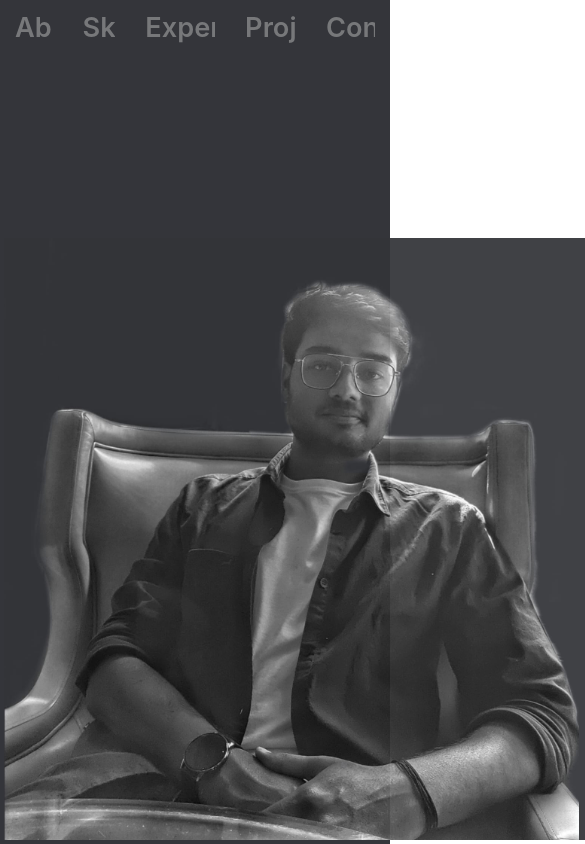
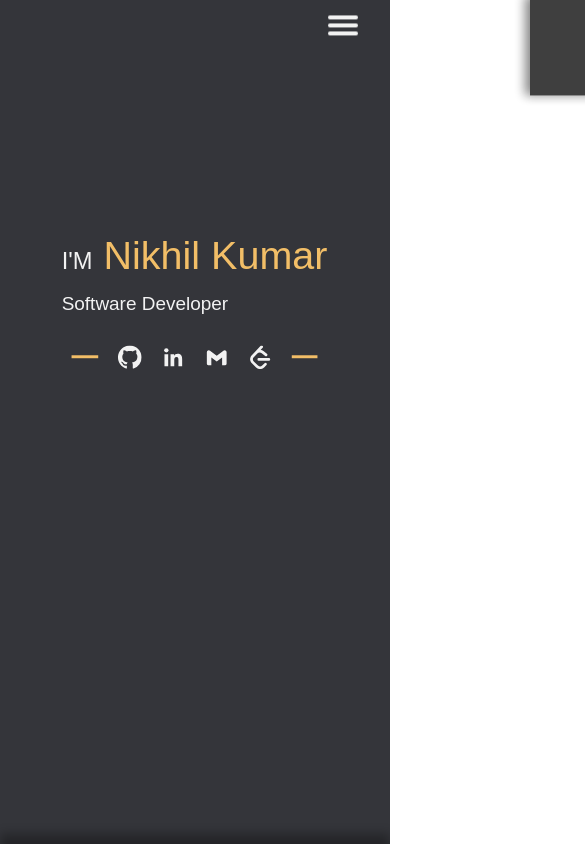
Before and after one commit to Nikblaze/portfolio-website, a React (Create React App) app: page / in a window 390 px wide. Shown: the top 844 px of the page, 585 px wide, since content can reach past the window. Built offline with nearby package versions, Linux system fonts and the light colour scheme.

Commit message:
header made dynamic for mobile view.

```diff
--- a/src/Experience/ExperienceSection.js
+++ b/src/Experience/ExperienceSection.js
@@ -13,7 +13,7 @@ function ExperienceSection(props) {
         <div className="verticle"></div>
       </div>
       <div className="details">
-        <div className="title">{element.title}</div>
+        <div className="title">{element.title} <span className="side-date-range">{' ( ' + element.DateRange + ' ) '}</span></div>
         <div className="title">{element.company}</div>
         <div className="location">{element.location}</div>
         <div className="description">{element.description}</div>
--- a/src/Experience/experience.css
+++ b/src/Experience/experience.css
@@ -1,7 +1,7 @@
 .experience-header {
     color: white;
-    font-size: 4rem;
-    padding-left: 10%;
+    font-size: clamp(2rem, 4vw, 4rem);
+    padding-left: clamp(5%, 8%, 10%);
     font-family: serif;
     text-align: left;
 }
@@ -9,55 +9,57 @@
 .container {
     display: flex;
     color: white;
-    margin-bottom: 2rem;
-
+    margin-bottom: clamp(1rem, 2vw, 2rem);
 }
 
 .date-range {
     flex: 5;
-    margin-top: 0.2rem;
+    margin-top: clamp(0.1rem, 0.4vw, 0.2rem);
     display: flex;
     justify-content: flex-end;
-    padding-right:10px;
+    padding-right: clamp(5px, 1vw, 10px);
 }
-.selected-date{
+
+.selected-date {
     height: fit-content;
-    padding: 10px;
+    padding: clamp(5px, 2vw, 10px);
     background: #3D3E42;
-    border-radius: 5px;
+    border-radius: clamp(3px, 1vw, 5px);
 }
+
 .separation-bar {
     flex: 1;
     display: flex;
     align-items: center;
     justify-content: flex-start;
     flex-direction: column;
-    margin: 0.4rem;
+    margin: clamp(0.2rem, 0.5vw, 0.4rem);
 }
 
 .circle {
-    height: 1.2rem;
-    width: 1.2rem;
+    height: clamp(0.6rem, 2vw, 1.2rem);
+    width: clamp(0.6rem, 2vw, 1.2rem);
     background: #FFC86B;
     border-radius: 100%;
-    margin: 3px;
-    box-shadow: 0 0 10px #FFC86B;
+    margin: clamp(1px, 0.5vw, 3px);
+    box-shadow: 0 0 clamp(5px, 1vw, 10px) #FFC86B;
     animation: glowAnimation 1.5s ease-in-out infinite alternate;
 }
+
 @keyframes glowAnimation {
     0% {
-      box-shadow: 0 0 10px #FFC86B;
+        box-shadow: 0 0 clamp(5px, 1vw, 10px) #FFC86B;
     }
     100% {
-      box-shadow: 0 0 20px #FFC86B, 0 0 30px #FFC86B;
+        box-shadow: 0 0 clamp(10px, 2vw, 20px) #FFC86B, 0 0 clamp(15px, 3vw, 30px) #FFC86B;
     }
-  }
+}
 
 .verticle {
     width: 3%;
     background: white;
     flex-grow: 1;
-    margin-top: 10px;
+    margin-top: clamp(5px, 2vw, 10px);
 }
 
 .details {
@@ -65,19 +67,35 @@
     display: flex;
     flex-direction: column;
     align-items: flex-start;
-    padding-left: 0.4rem;
-    margin-bottom: 0.4rem;
+    padding-left: clamp(0.2rem, 1vw, 0.4rem);
+    margin-bottom: clamp(0.2rem, 1vw, 0.4rem);
 }
-.description{
-    font-size: 1rem;
+
+.description {
+    font-size: clamp(0.8rem, 2vw, 1rem);
     font-weight: 700;
     text-align: left;
-    margin-top: 0.2rem;
+    margin-top: clamp(0.1rem, 1vw, 0.2rem);
     color: #adadad;
 }
+
 .location {
-    font-size: 1.2rem;
+    font-size: clamp(1rem, 2.5vw, 1.2rem);
 }
-.title{
-    font-size: 1.6rem;
+
+.title {
+    font-size: clamp(1.2rem, 3vw, 1.6rem);
 }
+
+.side-date-range {
+    display: none;
+}
+
+@media screen and (max-width: 768px) {
+    .side-date-range {
+        display: block;
+    }
+    .date-range {
+        display: none;
+    }
+}
--- a/src/Landing-page/landing-page.css
+++ b/src/Landing-page/landing-page.css
@@ -1,95 +1,128 @@
-*{
+* {
     margin: 0;
     padding: 0;
 }
-.first-page{
+
+.first-page {
     height: 100vh;
     background-color: #34353A;
     display: flex;
     flex-direction: column;
     justify-content: space-between;
+    z-index: 0;
+    position: fixed;
+    width: 100%;
+    transition: opacity 0.5s ease, transform 0.5s ease;
 }
-.second-page{
-    background-color:#31333B;
+
+.second-page {
+    background-color: #31333B;
     padding-bottom: 4rem;
+    z-index: 1;
+    position: absolute;
+    top: 100vh;
+    box-shadow: 0px -10px 10px 0px rgb(0 0 0 / 31%)
 }
-.header{
+
+.header {
     display: flex;
     align-items: center;
     justify-content: center;
     color: #7C7D7F;
     padding-top: 3%;
-    font-size: 1.7rem;
+    font-size: clamp(1.2rem, 2.5vw, 1.7rem);
+
     font-weight: 600;
     z-index: 1000;
     animation: slideDown 1s ease-out;
-}
-.header >  div{
-    width: fit-content;
-    margin:0px 15px;
 }
 
 .header-options {
     position: relative;
     cursor: pointer;
+    display: flex;
+    position: relative;
+    overflow: hidden;
+    padding: 0;
+    padding-bottom: 5px;
+    display: flex;
+    justify-content: space-evenly;
+    width: 65%;
 }
-.header-options:hover{
+
+.header-options:hover {
     color: white;
 }
-.body{
+
+.body {
     display: flex;
     align-items: center;
     justify-content: space-between;
 }
-.profile-img{
+
+.profile-img {
     animation: fadeInZoom 1s ease-out;
 }
-.message{
+
+.message {
     color: white;
-    font-size: 2rem;
+    font-size: clamp(1.5rem, 3vw, 2rem);
     font-family: sans-serif;
     margin: 5% 10% 20% 10%;
     text-align: left;
-    display:flex;
+    display: flex;
     flex-direction: column;
     animation: fadeInZoom 1s ease-out;
 }
-.name{
+
+.name {
     color: #FFC86B;
-        font-size:3.5rem;
+    font-size: clamp(2.5rem, 6vw, 3.5rem);
 }
-.job-title{
-    padding-top:5px;
-    font-size: 2rem;
+
+.job-title {
+    padding-top: 5px;
+    font-size: clamp(1.2rem, 4vw, 2rem);
 }
-.connect-icons{
+
+.connect-icons {
     display: flex;
     align-items: center;
     justify-content: space-between;
     margin-top: 10%;
 }
-.bar{
+
+.bar {
     height: 3px;
     background-color: #FFC86B;
     width: 20%;
-    flex:2;
-    margin:0px 10px;
+    flex: 2;
+    margin: 0px 10px;
     transition: all 0.3s ease;
 }
-.icons{
-    margin:0px 10px;
+
+.icons {
+    margin: 0px 10px;
 }
-.icons:hover{
+
+.icons:hover {
     cursor: pointer;
     transform: scale(1.1);
     transition: all 0.2s ease-out;
 }
-.icon-list{
+
+.icon-list {
     flex: 1;
     display: flex;
 }
-.section{
+
+.section {
     margin-bottom: 5%;
+}
+
+.header-menu {
+    display: flex;
+    width: 55%;
 }
 
 .header-options {
@@ -114,34 +147,149 @@
 }
 
 .header-options:hover::after {
-	animation: link-hoverstate .7s linear forwards;
-	animation-timing-function: linear;
+    animation: link-hoverstate 0.7s linear forwards;
     animation-timing-function: cubic-bezier(0.645, 0.045, 0.355, 1);
+}
+
+.hamburger {
+    width: 30px;
+    height: 30px;
+    display: flex;
+    flex-direction: column;
+    justify-content: space-between;
+    cursor: pointer;
+    z-index: 2;
+    margin: 1rem 2rem;
+}
+
+
+.line {
+    width: 30px;
+    height: 4px;
+    background-color: white;
+    border-radius: 2px;
+    position: absolute;
+    transition: all 0.4s ease;
+}
+
+/* Specific placement of each line */
+.line1 {
+    top: 20px;
+    /* Top line */
+    transform-origin: center;
+}
+
+.line2 {
+    top: 28px;
+    /* Middle line */
+    transform-origin: center;
+    transition: opacity 0.2s ease;
+}
+
+.line3 {
+    top: 36px;
+    /* Bottom line */
+    transform-origin: center;
+}
+
+/* Animation for lines transforming to a cross */
+.rotate45 {
+    transform: rotate(45deg) translate(5.5px, 5.5px);
+}
+
+.rotate135 {
+    transform: rotate(-45deg) translate(5.5px, -5.5px);
+}
+
+.fade-out {
+    opacity: 0;
+}
+
+/* Side panel styling */
+.side-panel {
+    position: fixed;
+    top: 0;
+    right: -100%;
+    width: 250px;
+    height: 100%;
+    background-color: #333;
+    display: flex;
+    flex-direction: column;
+    align-items: flex-start;
+    padding: 50px 20px;
+    transition: right 0.5s ease;
+    box-shadow: -5px 0px 10px rgba(0, 0, 0, 0.5);
+    z-index: 1;
+}
+
+.side-panel.open {
+    right: 0;
+}
+
+
+
+@media (min-width: 768px) {
+    .hamburger {
+        display: none;
+    }
+
+    .header-menu {
+        display: flex;
+    }
+
+    .side-panel {
+        display: none;
+    }
+}
+
+@media (max-width: 768px) {
+    .header-menu {
+        display: none;
+    }
+
+    .hamburger {
+        display: flex;
+    }
+
+    .header {
+        justify-content: flex-end;
+
+        .header-options {
+            align-items: flex-start;
+        }
+    }
+
+    .side-panel {
+        display: flex;
+    }
 }
 
 @keyframes link-hoverstate {
     0% {
         opacity: 1;
-		transform: translate3d(-100%, 0, 0)
+        transform: translate3d(-100%, 0, 0);
     }
+
     55% {
-		transform: translate3d(100%, 0, 0)
+        transform: translate3d(100%, 0, 0);
     }
+
     56% {
-		transform: translate3d(100%, calc(0.5rem + 4px), 0)
+        transform: translate3d(100%, calc(0.5rem + 4px), 0);
     }
+
     100% {
         opacity: 1;
-		transform: translate3d(0, calc(0.5rem + 4px), 0)
+        transform: translate3d(0, calc(0.5rem + 4px), 0);
     }
 }
-
 
 @keyframes slideDown {
     from {
         transform: translateY(-100%);
         opacity: 0;
     }
+
     to {
         transform: translateY(0);
         opacity: 1;
@@ -153,16 +301,19 @@
         opacity: 0;
         transform: scale(0.8);
     }
+
     100% {
         opacity: 1;
         transform: scale(1);
     }
 }
+
 @keyframes slideInRight {
     0% {
         opacity: 0;
         transform: translateX(100%);
     }
+
     100% {
         opacity: 1;
         transform: translateX(0);
@@ -189,7 +340,7 @@
 }
 
 .typing-text {
-    font-size: 4rem;
+    font-size: clamp(2.5rem, 7vw, 4rem);
     font-weight: 600;
     color: black;
     white-space: nowrap;
@@ -203,10 +354,12 @@
         opacity: 0;
         transform: scale(0.5) translateY(100px);
     }
+
     50% {
         opacity: 1;
         transform: scale(1.1) translateY(0);
     }
+
     100% {
         opacity: 1;
         transform: scale(1) translateY(0);
@@ -222,19 +375,32 @@
     animation: fall 3s ease-out forwards;
 }
 
+.word:nth-child(1) {
+    animation-delay: 2s;
+}
 
-  .word:nth-child(1) { animation-delay: 2s; }
-  .word:nth-child(2) { animation-delay: 2.2s; }
-  .word:nth-child(3) { animation-delay: 2.4s; }
-  .word:nth-child(4) { animation-delay: 2.6s; }
-  .word:nth-child(5) { animation-delay: 2.8s; }
+.word:nth-child(2) {
+    animation-delay: 2.2s;
+}
 
+.word:nth-child(3) {
+    animation-delay: 2.4s;
+}
+
+.word:nth-child(4) {
+    animation-delay: 2.6s;
+}
+
+.word:nth-child(5) {
+    animation-delay: 2.8s;
+}
 
 @keyframes fall {
     0% {
         opacity: 1;
         transform: translateY(0) rotate(0deg);
     }
+
     100% {
         opacity: 0;
         transform: translateY(100vh) rotate(270deg);
@@ -258,8 +424,43 @@
         width: 0;
         height: 0;
     }
+
     100% {
         width: 400vh;
         height: 400vh;
     }
 }
+
+@media screen and (max-width: 768px) {
+    .profile-img {
+        display: none;
+    }
+
+    .first-page {
+        justify-content: flex-start;
+
+        .body {
+            display: flex;
+            justify-content: center;
+            align-items: center;
+            height: 60vh;
+        }
+    }
+
+    .content {
+        flex-direction: column;
+
+        .box {
+            margin: 1rem 0rem;
+        }
+    }
+
+    .header-options {
+        position: relative;
+        padding-bottom: 5px;
+        display: flex;
+        width: 80%;
+        flex-direction: column;
+        align-items: flex-end;
+    }
+}
--- a/src/Landing-page/landing-page.js
+++ b/src/Landing-page/landing-page.js
@@ -17,6 +17,27 @@ function LandingPage() {
   const contactRef = useRef(null);
   const experienceRef = useRef(null);
   const [loading, setLoading] = useState(true);
+  const [isOpen, setIsOpen] = useState(false);
+  const [isMobile, setIsMobile] = useState(window.innerWidth <= 768);
+
+    // Function to handle resize and update mobile status
+    const handleResize = () => {
+      setIsMobile(window.innerWidth <= 768);
+    };
+
+    useEffect(() => {
+      // Add resize listener on component mount
+      window.addEventListener('resize', handleResize);
+
+      // Cleanup resize listener on unmount
+      return () => window.removeEventListener('resize', handleResize);
+    }, []);
+
+  const toggleMenu = () => {
+    if (isMobile) {
+      setIsOpen(!isOpen);
+    }
+  };
 
   useEffect(() => {
     setTimeout(() => {
@@ -25,6 +46,7 @@ function LandingPage() {
   }, []);
 
   const scrollToRef = (ref) => {
+    toggleMenu();
     window.scrollTo({
       top: ref.current.offsetTop,
       behavior: 'smooth'
@@ -53,30 +75,38 @@ function LandingPage() {
         <>
           <div className="first-page">
           <div className="header">
-              <div className="header-options">
+        <div className="hamburger" onClick={toggleMenu}>
+          <div className={isOpen ? "line line1 rotate45" : "line line1"}></div>
+          <div className={isOpen ? "line line2 fade-out" : "line line2"}></div>
+          <div className={isOpen ? "line line3 rotate135" : "line line3"}></div>
+        </div>
+
+        <div className={isMobile ? (isOpen ? "side-panel open" : "side-panel") : "header-menu"}>
+          <div className='header-options'>
           <span className="options" onClick={() => scrollToRef(aboutRef)}>
             About
           </span>
           </div>
-              <div className="header-options">
+          <div className='header-options'>
           <span className="options" onClick={() => scrollToRef(skillsRef)}>
             Skills
           </span>
           </div>
-              <div className="header-options">
+          <div className='header-options'>
           <span className="options" onClick={() => scrollToRef(experienceRef)}>
             Experience
           </span>
           </div>
-              <div className="header-options">
+          <div className='header-options'>
           <span className="options" onClick={() => scrollToRef(projectsRef)}>
             Projects
           </span>
           </div>
-              <div className="header-options">
+          <div className='header-options'>
           <span className="options" onClick={() => scrollToRef(contactRef)}>
             Contact
           </span>
+          </div>
       </div>
     </div>
             <div className="body">
--- a/src/Projects/projects.css
+++ b/src/Projects/projects.css
@@ -1,35 +1,38 @@
-.project-container{
-        margin: 2% 5% 0% 8%;
-        display: flex;
-        flex-wrap: wrap;
-        flex-direction: row;
+.project-container {
+    margin: clamp(1%, 2vw, 2%) clamp(3%, 5vw, 5%) 0 clamp(4%, 8vw, 8%);
+    display: flex;
+    flex-wrap: wrap;
+    flex-direction: row;
 }
-.project-card{
-    height: 20rem;
-    width: 20rem;
+
+.project-card {
+    height: clamp(15rem, 30vw, 20rem);
+    width: clamp(15rem, 30vw, 20rem);
     display: flex;
     flex-direction: column;
     justify-content: space-evenly;
     align-items: center;
-    margin: 1rem 2rem;
+    margin: clamp(0.5rem, 3vw, 1rem) clamp(1rem, 4vw, 2rem);
     background-color: #3D3E42;
     border: none;
-    border-radius: 5%;
+    border-radius: clamp(3%, 5vw, 5%);
 }
 
-.project-card:hover{
+.project-card:hover {
     opacity: 1;
     cursor: pointer;
 }
-.project-button{
+
+.project-button {
     background-color: #FFC86B;
     outline: none;
     border: none;
-    padding: 10px;
+    padding: clamp(8px, 2vw, 10px);
     color: black;
-    border-radius: 8px;
+    border-radius: clamp(5px, 2vw, 8px);
 }
-.project-button:hover{
+
+.project-button:hover {
     transform: scale(1.05);
     transition: 0.5s ease-out;
 }
--- a/src/Skills/skills.css
+++ b/src/Skills/skills.css
@@ -1,12 +1,13 @@
-.skills-header{
+.skills-header {
     color: white;
-    font-size: 4rem;
-    padding-left: 10%;
+    font-size: clamp(2rem, 5vw, 4rem);
+    padding-left: clamp(5%, 8vw, 10%);
     font-family: serif;
     text-align: left;
 }
-.card-container{
-    margin: 2% 5% 0% 8%;
+
+.card-container {
+    margin: clamp(1%, 2vw, 2%) clamp(3%, 5vw, 5%) 0 clamp(4%, 8vw, 8%);
     display: flex;
     flex-wrap: wrap;
     flex-direction: row;
```
Lines whose indentation alone changed are shown as unchanged.
